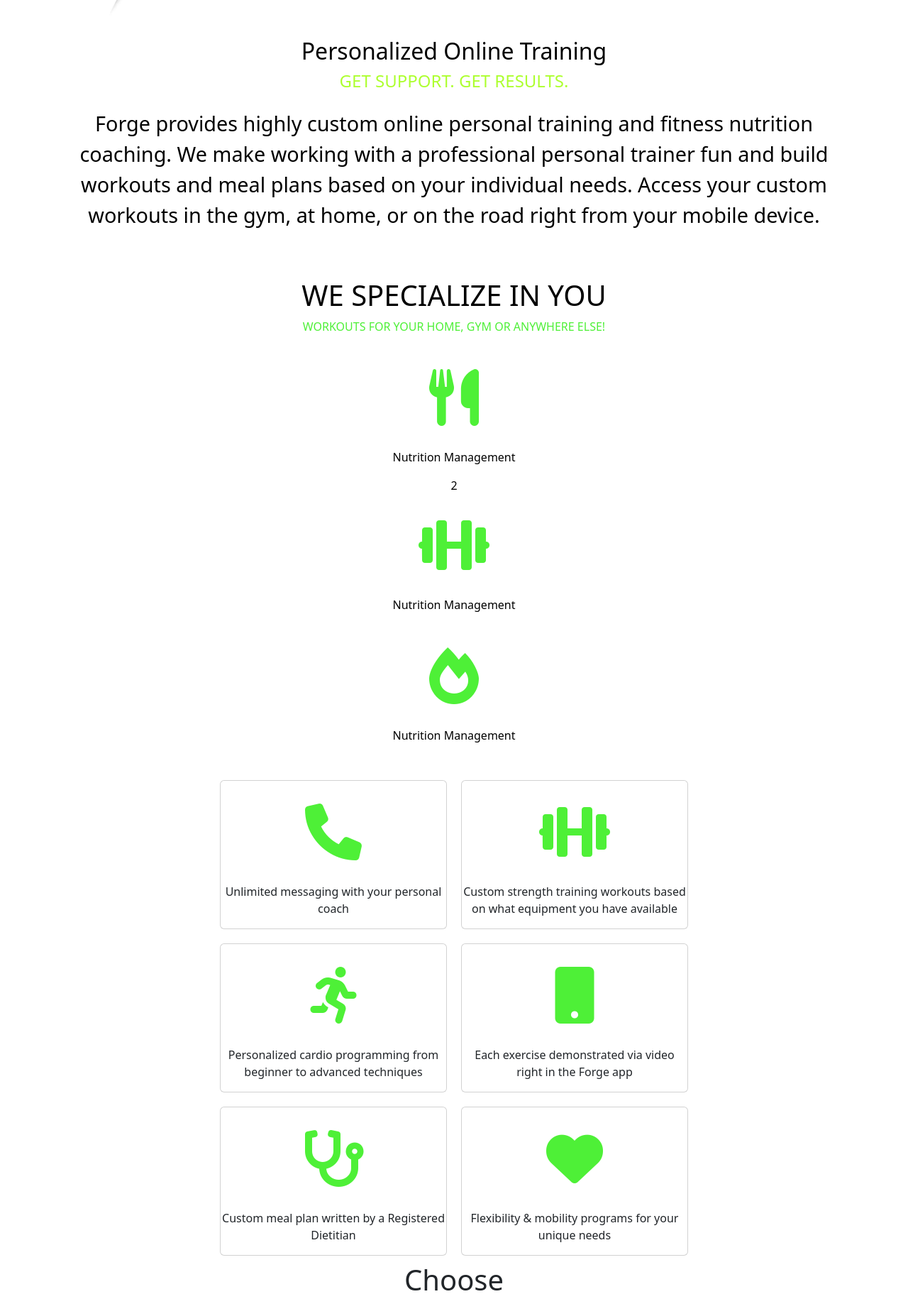
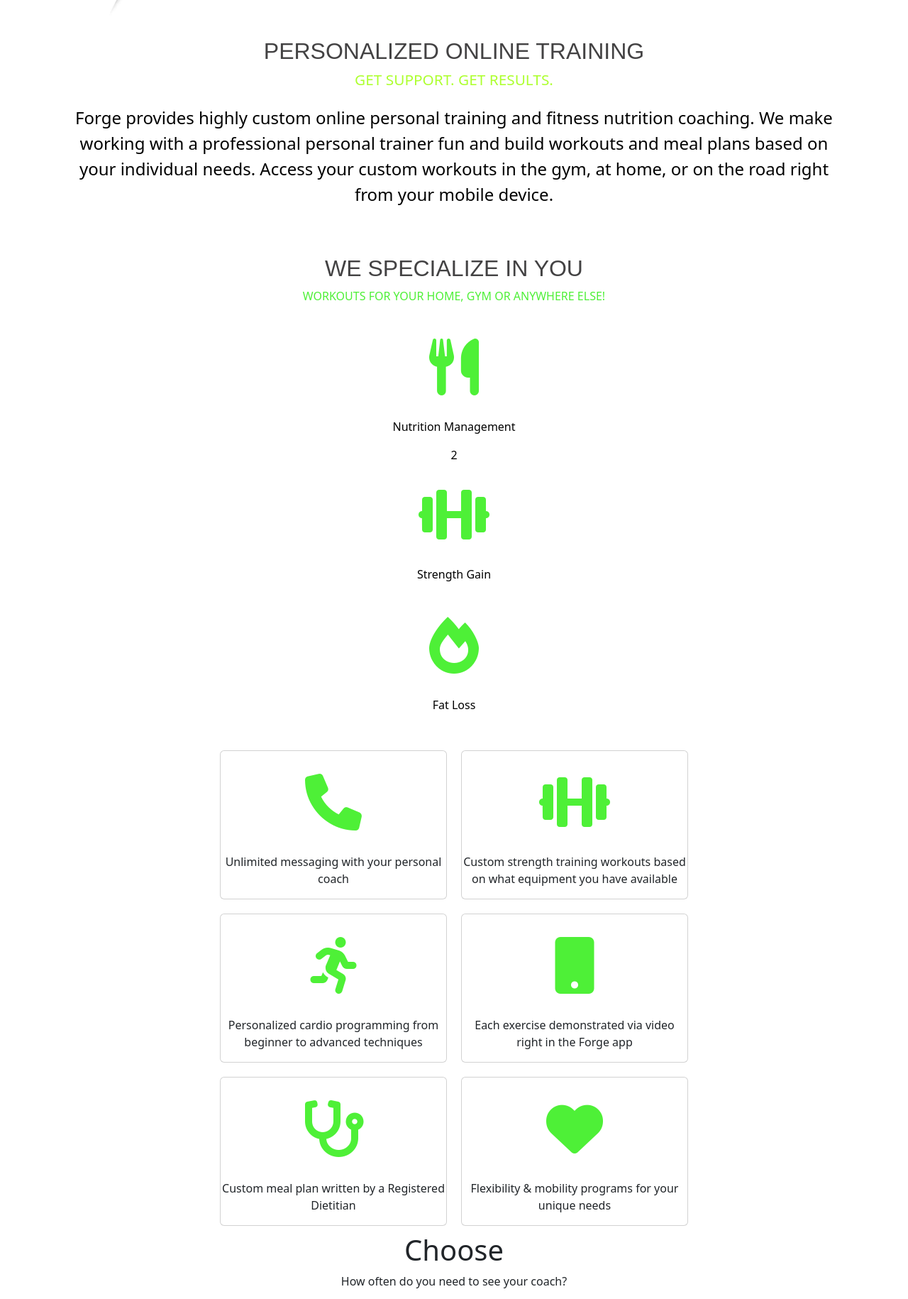
Before and after one commit to raybarkerrr/advanced-fitness, a plain HTML site: page index.html in a window 1280 px wide. Shown: the part 1368-3198 px from the top of the page at 71% size. Drawn offline with nearby package versions, Linux system fonts and the light colour scheme.

Commit message:
Font changes

```diff
--- a/index.html
+++ b/index.html
@@ -10,6 +10,8 @@
         <link rel="stylesheet" href="https://cdnjs.cloudflare.com/ajax/libs/font-awesome/6.0.0/css/all.min.css">
         <link rel="stylesheet" href="stylesheet.css">
         <link href="https://cdn.jsdelivr.net/npm/bootstrap@5.2.3/dist/css/bootstrap.min.css" rel="stylesheet" integrity="sha384-rbsA2VBKQhggwzxH7pPCaAqO46MgnOM80zW1RWuH61DGLwZJEdK2Kadq2F9CUG65" crossorigin="anonymous">
+        <link rel="preconnect" href="https://fonts.gstatic.com" crossorigin>
+        <link href="https://fonts.googleapis.com/css2?family=Montserrat:wght@300&family=Oswald:wght@500&display=swap" rel="stylesheet">
     </head>
     <body>
         <section class="nav">
@@ -44,7 +46,7 @@
                 <img src="Photos/PersonalizedTraining.jpg">
             </div>
             <div class="personalized-content">
-                <h1>Personalized Online Training</h1>
+                <h1>PERSONALIZED ONLINE TRAINING</h1>
                 <h3>GET SUPPORT. GET RESULTS.</h3>
                 <p>Forge provides highly custom online personal training and fitness nutrition coaching. We make working with a professional personal trainer fun and build workouts and meal plans based on your individual needs. Access your custom workouts in the gym, at home, or on the road right from your mobile device.</p>
             </div>
@@ -60,11 +62,11 @@
             </div>2
             <div class="specialize-icons">
                 <i class="fa-solid fa-dumbbell"></i>
-                <p>Nutrition Management</p>
+                <p>Strength Gain</p>
             </div>
                 <div class="specialize-icons">
                     <i class="fa-solid fa-fire"></i>
-                    <p>Nutrition Management</p>
+                    <p>Fat Loss</p>
                 </div>
             </div>
         </section>
@@ -133,6 +135,28 @@
                     <p>The standard plan includes one live video chat or phone call each month to review your next workout plan and answer any questions.</p>
                 </div>
             </section>
+            <section class="get-started-section">
+                <div class="get-started">
+                    <h1>Choose</h1>
+                    <p>How often do you need to see your coach?</p>
+                </div>
+                <div class="plans">
+                    <h2>GET STARTED</h2>
+                    <i class="fa-solid fa-hand-pointer"></i>
+                    <h2>CHOOSE</h2>
+                    <p>Select a coaching plan that best suits your needs</p>
+                </div>
+                <div class="plans">
+                    <i class="fa-solid fa-address-book"></i>
+                    <h2>$125/MONTH</h2>
+                    <p>The standard plan includes one live video chat or phone call each month to review your next workout plan and answer any questions.</p>
+                </div>
+                <div class="plans">
+                    <i class="fa-solid fa-laptop"></i>
+                    <h2>$125/MONTH</h2>
+                    <p>The standard plan includes one live video chat or phone call each month to review your next workout plan and answer any questions.</p>
+                </div>
+            </section>
             <section class="carousel-section">
                 <div id="carouselExampleCaptions" class="carousel slide" data-bs-ride="false">
                     <div class="carousel-indicators">
@@ -178,28 +202,6 @@
                     <button>Read Bio</button>
                   </div>
             </section>
-            <section class="get-started-section">
-                <div class="get-started">
-                    <h1>Choose</h1>
-                    <p>How often do you need to see your coach?</p>
-                </div>
-                <div class="plans">
-                    <h2>GET STARTED</h2>
-                    <i class="fa-solid fa-hand-pointer"></i>
-                    <h2>CHOOSE</h2>
-                    <p>Select a coaching plan that best suits your needs</p>
-                </div>
-                <div class="plans">
-                    <i class="fa-solid fa-address-book"></i>
-                    <h2>$125/MONTH</h2>
-                    <p>The standard plan includes one live video chat or phone call each month to review your next workout plan and answer any questions.</p>
-                </div>
-                <div class="plans">
-                    <i class="fa-solid fa-laptop"></i>
-                    <h2>$125/MONTH</h2>
-                    <p>The standard plan includes one live video chat or phone call each month to review your next workout plan and answer any questions.</p>
-                </div>
-            </section>
         <script src="javascript.js" async defer></script>
         <script src="https://cdn.jsdelivr.net/npm/@popperjs/core@2.11.6/dist/umd/popper.min.js" integrity="sha384-oBqDVmMz9ATKxIep9tiCxS/Z9fNfEXiDAYTujMAeBAsjFuCZSmKbSSUnQlmh/jp3" crossorigin="anonymous"></script>
         <script src="https://cdn.jsdelivr.net/npm/bootstrap@5.2.3/dist/js/bootstrap.min.js" integrity="sha384-cuYeSxntonz0PPNlHhBs68uyIAVpIIOZZ5JqeqvYYIcEL727kskC66kF92t6Xl2V" crossorigin="anonymous"></script>
--- a/stylesheet.css
+++ b/stylesheet.css
@@ -109,16 +109,19 @@
 
   .personalized-content h1{
     font-size: 2rem;
+    font-family: 'Rajdhani', sans-serif;
+    font-weight: lighter;
+    color: #434243;
   }
 
   .personalized-content h3{
-    font-size: 1.5rem;
+    font-size: 1.3rem;
     padding-bottom: 15px;
     color: greenyellow;
   }
 
   .personalized-content p{
-    font-size: 1.8rem;
+    font-size: 1.5rem;
   }
 
   /* Specialize Section */
@@ -129,6 +132,13 @@
     text-align: center;
     flex-direction: column;
     padding: 2% 7% 2% 7%;
+  }
+
+  .specialize-title h1{
+    font-size: 2rem;
+    font-family: 'Rajdhani', sans-serif;
+    font-weight: lighter;
+    color: #434243;
   }
 
   .specialize-title p{
@@ -224,6 +234,10 @@
     margin: 15px;
   }
 
+  .plans h2{
+    color: #4ef037;
+  }
+
 
   .meep {
     border-radius: 50%;
```
